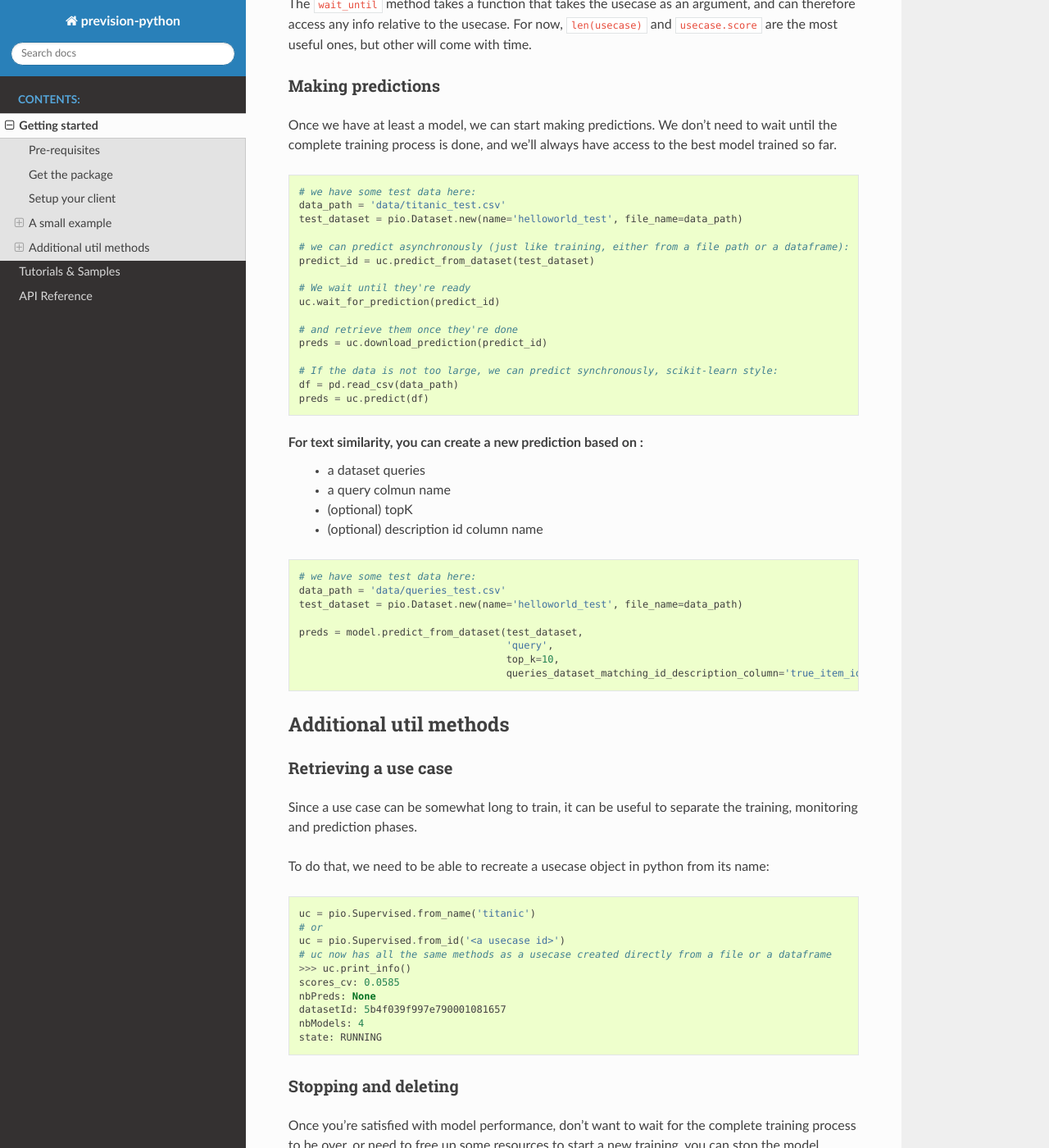
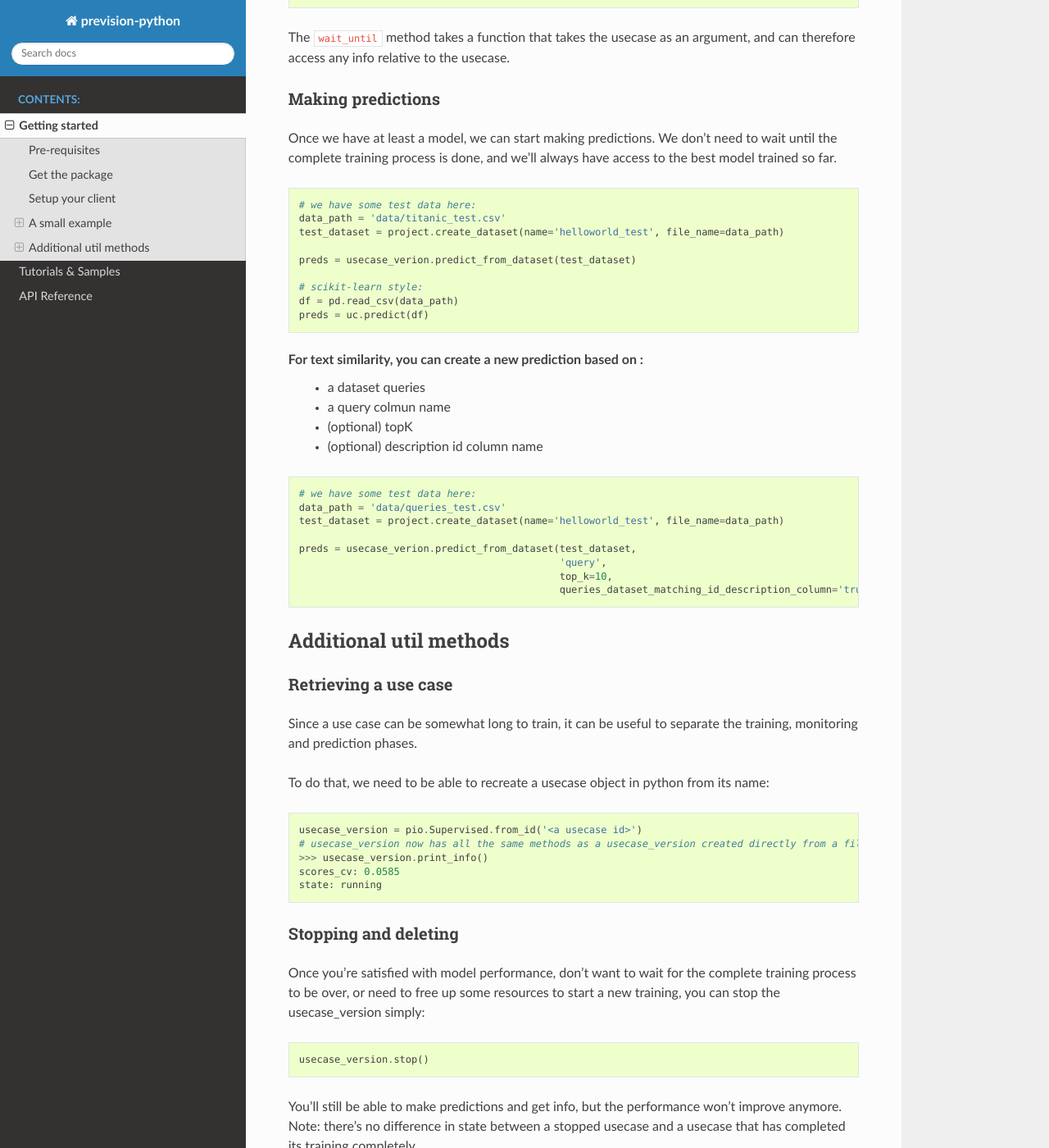
Before and after one commit to previsionio/prevision-python, a Sphinx documentation site: the page built from docs/source/getting_started.rst, in a window 1280 px wide and 1400 px high, scrolled down 4203 px. Shown: the whole window at 82% size. Built offline with Sphinx 7.4.7 and the Read the Docs theme 2.0.0, drawn with Linux system fonts in a browser that asks for light colours; formulas are drawn with MathJax 3; some of the changed text lies outside the part shown.

Commit message:
chore: update with doc with project mode modifications

```diff
--- a/docs/samples/getting_started.py
+++ b/docs/samples/getting_started.py
@@ -13,45 +13,43 @@
 url = """https://<your instance>.prevision.io"""
 token = """<your token>"""
 pio.client.init_client(url, token)
-
+# CREATE PROJECT --------------------------------------------------
+project = pio.Project.new(name="project_name",
+                          description="project description")
 # DATA LOADING --------------------------------------------------
 # load data from a CSV
 dataframe = pd.read_csv('helloworld_train.csv')
 # upload it to the platform
-dataset = pio.Dataset.new(name='helloworld_train', dataframe=dataframe)
+dataset = project.create_dataset(name='dataset_name', dataframe=dataframe)
 
 # USECASE TRAINING ----------------------------------------------
 # setup usecase
-uc_config = pio.TrainingConfig(models=[pio.Model.XGBoost],
-                                features=pio.Feature.Full,
-                                profile=pio.Profile.Quick)
+uc_config = pio.TrainingConfig(advanced_models=[pio.AdvancedModel.LinReg],
+                               normal_models=[pio.NormalModel.LinReg],
+                               simple_models=[pio.SimpleModel.DecisionTree],
+                               features=[pio.Feature.Counts],
+                               profile=pio.Profile.Quick)
 
 # run training
-uc = pio.Classification.fit('helloworld_classif',
-                                dataset,
-                                metric=pio.metrics.Classification.AUC,
-                                training_config=uc_config)
+usecase_version = project.fit_classification('helloworld_classif',
+                                             dataset,
+                                             metric=pio.metrics.Classification.AUC,
+                                             training_config=uc_config)
 
 # (block until there is at least 1 model trained)
-uc.wait_until(lambda usecase: len(usecase) > 0)
+usecase_version.wait_until(lambda usecasev: len(usecasev.models) > 0)
 
 # check out the usecase status and other info
-uc.print_info()
+usecase_version.print_info()
 print('Current number of models:', len(uc))
 print('Current (best model) score:', uc.score)
 
 # PREDICTIONS ---------------------------------------------------
 # load up test data
 test_datapath = 'helloworld_test.csv'
-test_dataset = pio.Dataset.new(name='helloworld_test', file_name=test_datapath)
+test_dataset = project.create_dataset(name='helloworld_test', file_name=test_datapath)
 
-# 1. use an ASYNC prediction
-predict_id = uc.predict_from_dataset(test_dataset)
-uc.wait_for_prediction(predict_id)
-preds = uc.download_prediction(predict_id)
-print(preds)
+preds = uc.predict_from_dataset(test_dataset)
 
-# 2. or use a SYNC prediction (Scikit-learn blocking style)
-# WARNING: should only be used for small datasets
 df = pd.read_csv(test_datapath)
 preds = uc.predict(df)
--- a/docs/samples/setting_logging.py
+++ b/docs/samples/setting_logging.py
@@ -19,7 +19,14 @@
 
 # TESTING LOGS --------------------------------------------------
 # fetching a dataset from the platform
-dataset = pio.Dataset.from_name('helloworld')
+dataset = pio.Dataset.from_id('dataset_id')
 
-# fetching a usecase from the platform
-uc = pio.Supervised.from_name('helloworld classif')
+# fetching a usecase  from the platform
+usecase = pio.Usecase.from_id('usecase_id')
+
+# fetching a usecase version from the platform
+usecase_version = pio.Supervised.from_id('usecase_version_id')
+usecase_version = pio.Classification.from_id('usecase_version_id')
+
+# fetching a model from the platform
+model = pio.Model.from_id('helloworld classif')
--- a/docs/source/getting_started.rst
+++ b/docs/source/getting_started.rst
@@ -52,35 +52,43 @@
 A small example
 ---------------
 
+create a project
+~~~~~~~~~~~~~~~~
+
+First things first, to upload data or train a usecase, you need to create a project.
+
+.. code-block:: python
+
+    # create project
+    project = pio.Project.new(name="project_name",
+                              description="project description")
+
 Getting some data
 ~~~~~~~~~~~~~~~~~
 
-First things first, to train a usecase, you need to gather some training data. This data
+To train a usecase, you need to gather some training data. This data
 can be passed a ``pandas`` ``DataFrame`` or a string representing a path to a file.
 
 .. code-block:: python
 
+
     # load some data from a CSV file
     data_path = 'data/titanic.csv'
-    dataset = pio.Dataset.new(name='helloworld', file_name=data_path)
+    dataset = project.create_dataset(name='helloworld', file_name=data_path)
 
     # or use a pandas DataFrame
     dataframe = pd.read_csv(data_path)
-    dataset = pio.Dataset.new(name='helloworld', dataframe=dataframe)
+    dataset = project.create_dataset(name='helloworld', dataframe=dataframe)
 
 This will automatically read the given data and upload it as a new dataset on your Prevision.io's
 instance. If you go to the online interface, you will see this new dataset in the list of datasets
 (in the "Data" tab).
 
-You can also load in your script a dataset that has already been uploaded on the platform; to do so,
-either use its name or its unique id:
+You can also load in your script a dataset that has already been uploaded on the platform:
 
 .. code-block:: python
 
-    # load a dataset by name
-    dataset = pio.Dataset.from_name('helloworld')
-
-    # or by unique id
+    # by unique id
     dataset = pio.Dataset.from_id('5ebaad70a7271000e7b28ea0')
 
 .. note::
@@ -89,7 +97,7 @@
 
     .. code-block:: python
 
-        datasets = pio.Dataset.list()
+        datasets = project.list_datasets()
 
 
 Configuring a usecase
@@ -100,8 +108,10 @@
 
 .. code-block:: python
 
-    uc_config = pio.TrainingConfig(models=[pio.Model.XGBoost],
-                                   features=pio.Feature.Full,
+    uc_config = pio.TrainingConfig(advanced_models=[pio.AdvancedModel.LinReg],
+                                   normal_models=[pio.NormalModel.LinReg],
+                                   simple_models=[pio.SimpleModel.DecisionTree],
+                                   features=[pio.Feature.Counts],
                                    profile=pio.Profile.Quick)
 
 For a full details on training config and training parameters, see the training config documentation.
@@ -120,10 +130,10 @@
 
 .. code-block:: python
 
-    uc = pio.Classification.fit('helloworld_classif',
-                                 dataset,
-                                 metric=pio.metrics.Classification.AUC,
-                                 training_config=uc_config)
+    usecase_version = project.fit_classification('helloworld_classif',
+                                                 dataset,
+                                                 metric=pio.metrics.Classification.AUC,
+                                                 training_config=uc_config)
 
 .. note::
 
@@ -178,12 +188,12 @@
 
 .. code-block:: python
 
-    uc = pio.TextSimilarity.fit('helloworld_text_similarity',
-                                 dataset,
-                                 description_column_config,
-                                 metric=pio.metrics.TextSimilarity.accuracy_at_k,
-                                 top_k=10,
-                                 models_parameters=models_parameters)
+    usecase_verion = project.fit_text_similarity('helloworld_text_similarity',
+                                                 dataset,
+                                                 description_column_config,
+                                                 metric=pio.metrics.TextSimilarity.accuracy_at_k,
+                                                 top_k=10,
+                                                 models_parameters=models_parameters)
 
 Monitoring training
 ~~~~~~~~~~~~~~~~~~~
@@ -193,18 +203,12 @@
 
 .. code-block:: python
 
-    >>> uc.score
+    >>> usecase_verion.score
     0.0585
 
-    >>> len(uc)
-    4
+    >>> usecase_verion.print_info()
+    scores_cv: 0.0585
 
-    >>> uc.print_info()
-    scores_cv: 0.0585
-    nbPreds: None
-    datasetId: 5b4f039f997e790001081657
-    nbModels: 4
-    state: RUNNING
 
 
 You can also wait until a certain condition is reached, such as a number of models or a certain score:
@@ -212,15 +216,14 @@
 .. code-block:: python
 
     # will block until there are more than 3 models
-    uc.wait_until(lambda usecase: len(usecase) > 3)
+    uc.wait_until(lambda usecasev: len(usecasev.models) > 0)
 
     # will block until error is lower than 0.3 (warning, it may never reach it and wait forever)
-    uc.wait_until(lambda usecase: usecase.score < .3)
+    uc.wait_until(lambda usecasev: usecasev.score < .3)
 
 
 The ``wait_until`` method takes a function that takes the usecase as an argument, and can therefore access any info
-relative to the usecase. For now, ``len(usecase)`` and ``usecase.score`` are the most useful ones,
-but other will come with time.
+relative to the usecase.
 
 Making predictions
 ~~~~~~~~~~~~~~~~~~
@@ -232,18 +235,11 @@
 
     # we have some test data here:
     data_path = 'data/titanic_test.csv'
-    test_dataset = pio.Dataset.new(name='helloworld_test', file_name=data_path)
+    test_dataset = project.create_dataset(name='helloworld_test', file_name=data_path)
 
-    # we can predict asynchronously (just like training, either from a file path or a dataframe):
-    predict_id = uc.predict_from_dataset(test_dataset)
+    preds = usecase_verion.predict_from_dataset(test_dataset)
 
-    # We wait until they're ready
-    uc.wait_for_prediction(predict_id)
-
-    # and retrieve them once they're done
-    preds = uc.download_prediction(predict_id)
-
-    # If the data is not too large, we can predict synchronously, scikit-learn style:
+    # scikit-learn style:
     df = pd.read_csv(data_path)
     preds = uc.predict(df)
 
@@ -257,12 +253,12 @@
 
     # we have some test data here:
     data_path = 'data/queries_test.csv'
-    test_dataset = pio.Dataset.new(name='helloworld_test', file_name=data_path)
+    test_dataset = project.create_dataset(name='helloworld_test', file_name=data_path)
 
-    preds = model.predict_from_dataset(test_dataset,
-                                       'query',
-                                       top_k=10,
-                                       queries_dataset_matching_id_description_column='true_item_id')
+    preds = usecase_verion.predict_from_dataset(test_dataset,
+                                                'query',
+                                                top_k=10,
+                                                queries_dataset_matching_id_description_column='true_item_id')
 
 Additional util methods
 -----------------------
@@ -277,34 +273,30 @@
 
 .. code-block:: python
 
-    uc = pio.Supervised.from_name('titanic')
-    # or
-    uc = pio.Supervised.from_id('<a usecase id>')
-    # uc now has all the same methods as a usecase created directly from a file or a dataframe
-    >>> uc.print_info()
+    usecase_version = pio.Supervised.from_id('<a usecase id>')
+    # usecase_version now has all the same methods as a usecase_version created directly from a file or a dataframe
+    >>> usecase_version.print_info()
     scores_cv: 0.0585
-    nbPreds: None
-    datasetId: 5b4f039f997e790001081657
-    nbModels: 4
-    state: RUNNING
+    state: running
 
 Stopping and deleting
 ~~~~~~~~~~~~~~~~~~~~~
 
 Once you're satisfied with model performance, don't want to wait for the complete training process to be over, or need
-to free up some resources to start a new training, you can stop the model simply:
+to free up some resources to start a new training, you can stop the usecase_version simply:
 
 .. code-block:: python
 
-    uc.stop()
+    usecase_version.stop()
 
 You'll still be able to make predictions and get info, but the performance won't improve anymore.
 Note: there's no difference in state between a stopped usecase and a usecase that has completed its training completely.
 
-You can also decide to completely delete the usecase:
+You can decide to completely delete the usecase:
 
 .. code-block:: python
 
+    uc = usecase_version.usecase
     uc.delete()
 
 However, be careful because, in that case, any detail about the usecase will be removed, and you won't be able to
```
Also changed, not shown: docs/source/samples/getting_started.rst (+18 -20 lines), docs/source/samples/setting_logging.rst (+10 -3 lines), docs/source/tutorials/managing_datasources_connectors.rst (+15 -15 lines), docs/source/tutorials/starting_a_usecase.rst (+15 -16 lines), docs/source/tutorials/using_datasets.rst (+10 -11 lines), 1 other file.
